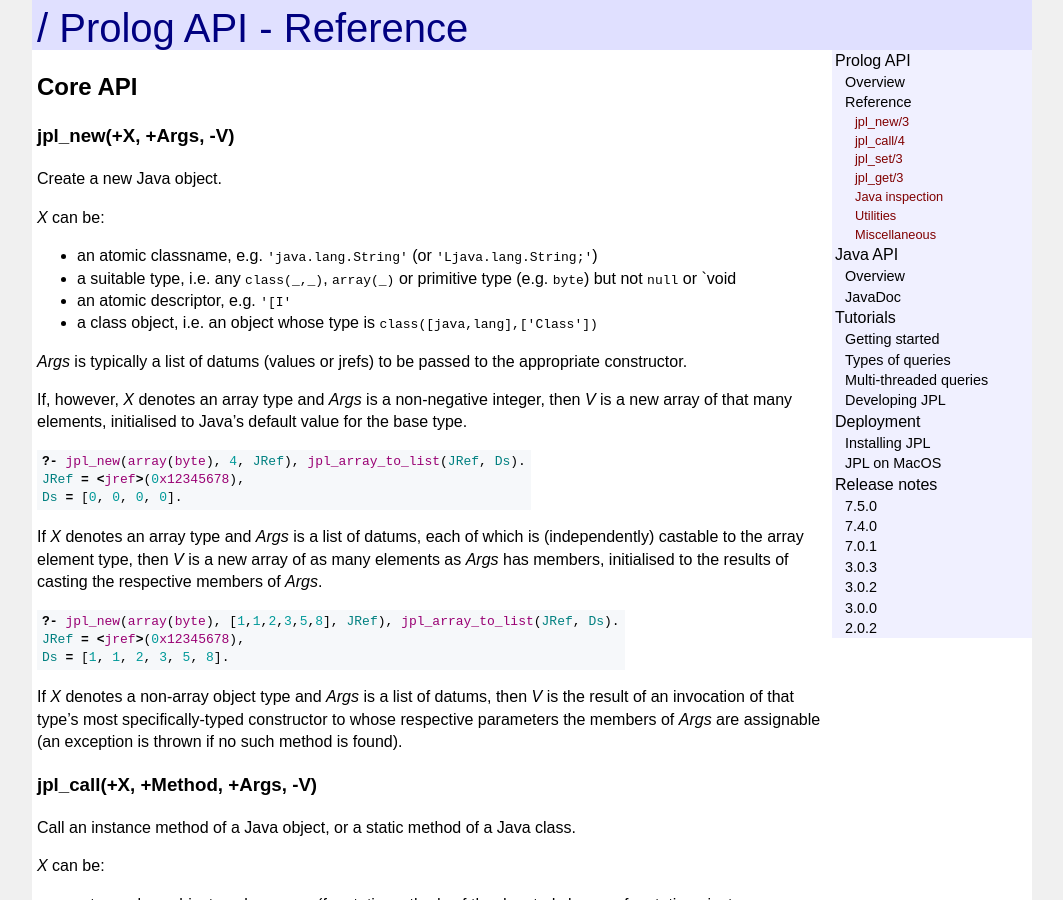
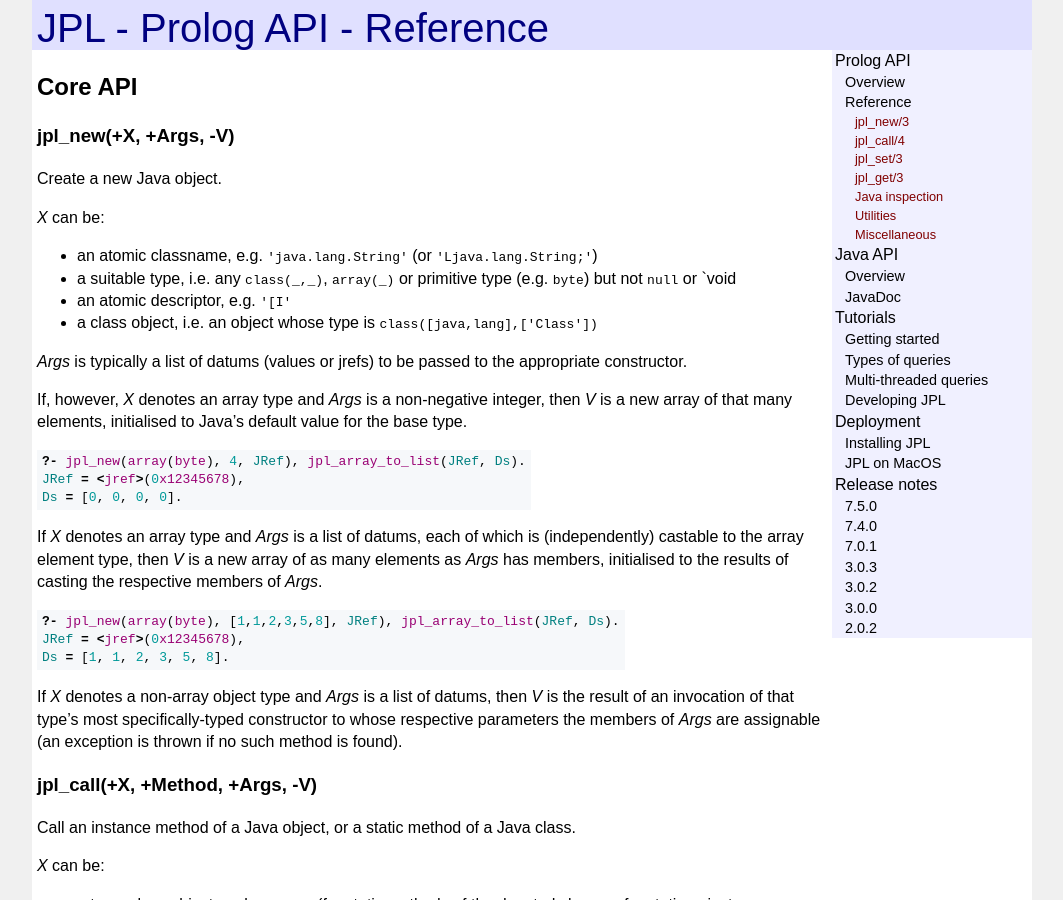
Before and after one commit to anionic/jpl-nav, a Jekyll site: the page built from docs/PrologApiReference.md, in a window 1280 px wide and 900 px high. Shown: the whole window, without its empty margins (108-1171 px from the left). Built offline with Jekyll 4.4.1, drawn with Linux system fonts in a browser that asks for light colours; our own code applies the rules of GitHub Pages for plain Markdown files.

Commit message:
Update PrologApiReference.md

```diff
--- a/docs/PrologApiReference.md
+++ b/docs/PrologApiReference.md
@@ -1,4 +1,4 @@
-# / Prolog API - Reference
+# JPL - Prolog API - Reference
 
 ## Core API
 
```
